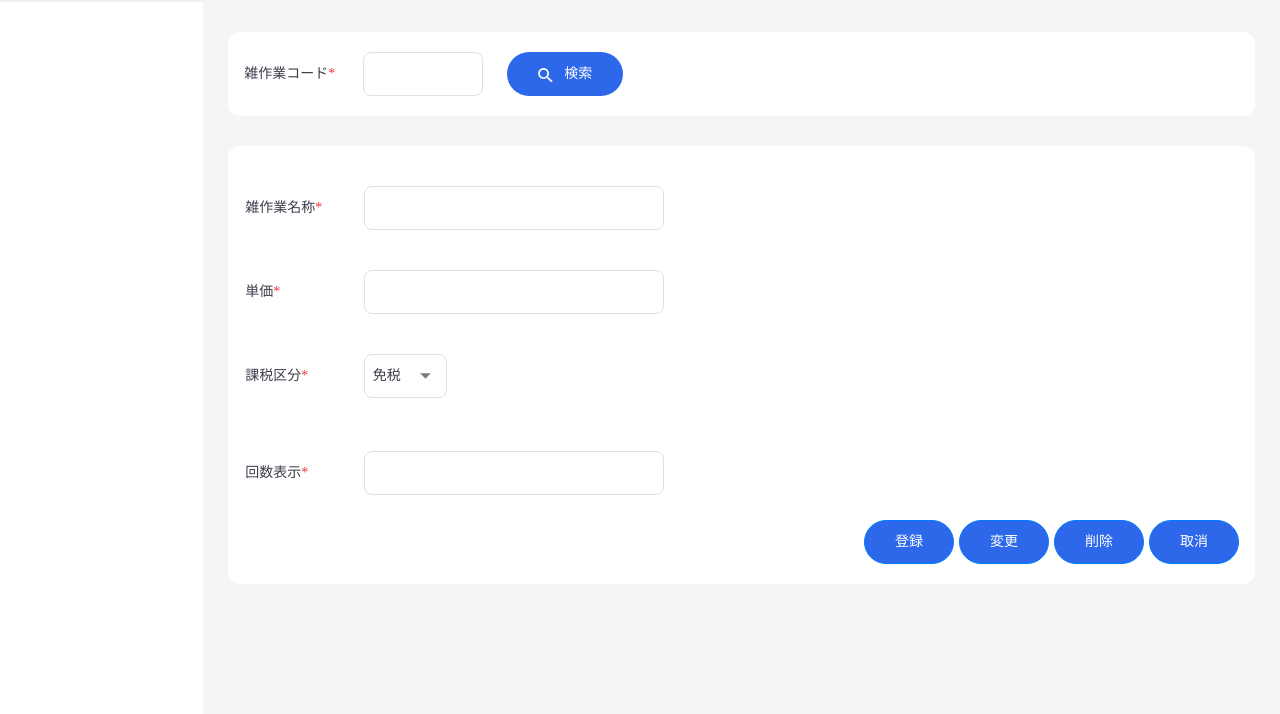
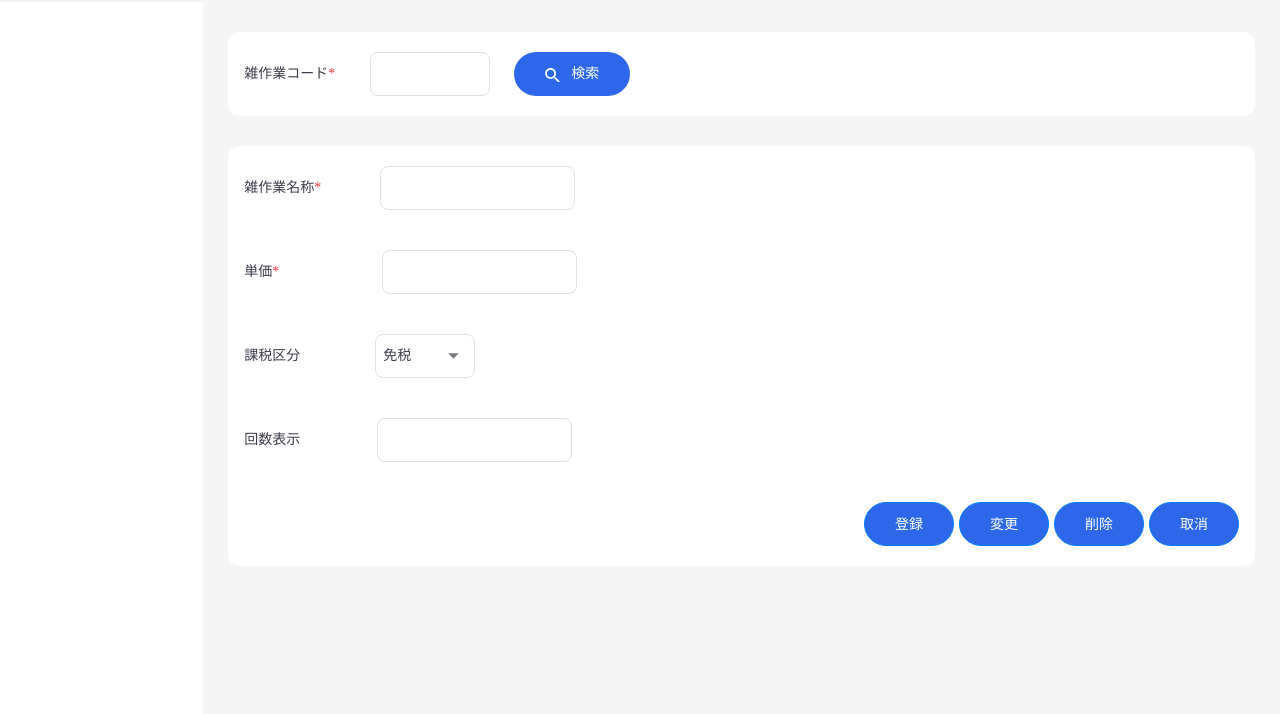
Before and after one commit to tranphuc200299/import, a Django app: template main/templates/menu/menu4/f_cfsc2300.html in a window 1280 px wide. Shown: the part 70-784 px from the top of the page. Run offline with Django 4.2, Linux system fonts and the light colour scheme; the template is opened without the code that fills it, so the values that code supplies are empty; parts of the project's set-up code (start-up, migrations or seed data) failed here and were passed over; some libraries are stand-ins or nearby versions.

Commit message:
[Features/f_cfsc2300] fix code and test

```diff
--- a/main/static/css/styles.css
+++ b/main/static/css/styles.css
@@ -810,10 +810,3 @@
     font-size: 16px;
 }
 /*end css*/
-
-/* f_cfsc2300 */
-.form-inline .label-form-group {
-    width: 109px;
-    justify-content: left;
-}
-/* */
--- a/main/templates/includes/dropdownlist.html
+++ b/main/templates/includes/dropdownlist.html
@@ -19,13 +19,13 @@
         <option value="0" {% if cmb_ansendflg == "0" %}selected{% endif %}>ＮＡＣＣＳ送信対象</option>
         <option value="1" {% if cmb_ansendflg == "1" %}selected{% endif %}>ＮＡＣＣＳ送信対象外</option>
 {% elif id == "cmb_afksankbn" %}
-    <select tabindex="{{ tabIndex }}" class="{{ CssClass }} w-100" name="cmb_afksankbn" id="cmb_afksankbn"
+    <select tabindex="{{ tabIndex }}" title="{{Title}}" class="{{ class }}" name="cmb_afksankbn" id="cmb_afksankbn"
             {% if gSetField == "cmb_afksankbn" %}autofocus{% endif %}>
         <option value="0" {% if cmb_afksankbn == "0" %}selected{% endif %}>搬入日起算</option>
         <option value="1" {% if cmb_afksankbn == "1" %}selected{% endif %}>搬入日翌日起算</option>
     </select>
 {% elif id == "cmb_afcalc" %}
-    <select tabindex="{{ tabIndex }}" class="{{ CssClass }}" name="cmb_afcalc" id="cmb_afcalc"
+    <select tabindex="{{ tabIndex }}" title="{{Title}}" class="{{ class }}" name="cmb_afcalc" id="cmb_afcalc"
             {% if gSetField == "cmb_afcalc" %}autofocus{% endif %}>
         <option value="0" {% if cmb_afcalc == "0" %}selected{% endif %}>日祝除く</option>
         <option value="1" {% if cmb_afcalc == "1" %}selected{% endif %}>土日祝除く</option>
@@ -33,7 +33,7 @@
     </select>
 {% elif id == "cmb_ataxkbn" %}
     <select tabindex="{{ tabIndex }}" title="{{Title}}" class="{{ class }}" name="cmb_ataxkbn" id="cmb_ataxkbn"
-            {% if gSetField == "cmb_ataxkbn" %}autofocus{% endif %}>
+            {% if gSetField == "cmb_ataxkbn" %}autofocus{% endif %} style="width: {{ width }}px;">
         <option value="0" {% if cmb_ataxkbn == "0" %}selected{% endif %}>免税</option>
         <option value="1" {% if cmb_ataxkbn == "1" %}selected{% endif %}>非課税</option>
         <option value="2" {% if cmb_ataxkbn == "2" %}selected{% endif %}>課税 </option>
--- a/main/templates/menu/menu4/f_cfsc2300.html
+++ b/main/templates/menu/menu4/f_cfsc2300.html
@@ -9,59 +9,75 @@
         <div class="card">
             <div class="form-inline">
                 <div class="form-group form-group-seach">
-                    <label for="txt_azworkcd" class="label-form-group mr-3" tabIndex=4>雑作業コード <span
+                    <label for="txt_azworkcd" class="label-form-group mr-2" tabindex="3">雑作業コード <span
                             class="required">*</span></label>
-                    {% include "includes/textbox.html" with class="form-control" id="txt_azworkcd" name="txt_azworkcd" tabIndex=4  MaxLength=3 width="120" Change="True" Title="必須入力・雑作業 Code" %}
+                    {% include "includes/textbox.html" with class="form-control ml-5" id="txt_azworkcd" name="txt_azworkcd" tabIndex=4  MaxLength=3 width="120" Change="True" Title="必須入力・雑作業 Code" %}
                 </div>
-                {% include "includes/button.html" with name="action" id="cmd_search" class="btn btn-primary btn-search" TabIndex=5 htmlText='<i class="fa fa-search"></i> 検索' %}
+                {% include "includes/button.html" with name="action" id="cmd_search" class="btn btn-primary btn-search" tabIndex=5 htmlText='<i class="fa fa-search"></i> 検索' %}
             </div>
         </div>
         <div class="card">
-            <div class="form-horizontal">
             <div class="form-inline">
                 <div class="row">
-                        <div class="form-group">
-                            <label for="txt_azworknm" class="label-form-group mr-3" tabIndex=8>雑作業名称 <span
+                    <div class="col-12">
+                        <div class="form-group row pl-4">
+                            <div class="col-6">
+                                <label for="txt_azworknm" class="justify-content-start" tabindex="7">雑作業名称 <span
                                         class="required">*</span></label>
-                            {% include "includes/textbox.html" with class="form-control" id="txt_azworknm" name="txt_azworknm" tabIndex=8 MaxLength=25 width="300" Change="True" Title="必須入力" %}
-
+                            </div>
+                            <div class="col-6">
+                                {% include "includes/textbox.html" with class="form-control" id="txt_azworknm" name="txt_azworknm" tabIndex=8 MaxLength=25 Change="True" Title="必須入力" %}
                             </div>
                         </div>
-
+                    </div>
+                </div>
             </div>
             <div class="form-inline">
                 <div class="row">
-                        <div class="form-group">
-                            <label for="txt_itanka" class="label-form-group mr-3" tabIndex=11>単価 <span
+                    <div class="col-12">
+                        <div class="form-group row pl-4">
+                            <div class="col-6">
+                                <label for="txt_itanka" class="justify-content-start" tabindex="9">単価 <span
                                         class="required">*</span></label>
-                            {% include "includes/textbox.html" with class="form-control" id="txt_itanka" name="txt_itanka" tabIndex=11  MaxLength=10 width="300" Change="True" Title="必須入力" %}
-
                             </div>
-                    </div>
-
-                </div>
-                <div class="row">
-                    <div class="form-inline d-flex form-group col-lg-12">
-                        <label for="cmb_ataxkbn" class="label-form-group mr-3" tabIndex=12>課税区分 <span
-                                class="required">*</span>
-                        </label>
-                        {% include "includes/dropdownlist.html" with class="form-control col-lg-1" id="cmb_ataxkbn" name="cmb_ataxkbn" tabIndex=12  Change="True" Title="必須入力" %}
-                    </div>
-                </div>
-                <div class="row">
-                    <div class="form-inline mb-2">
-                        <div class="form-group">
-                            <label for="txt_akaisu" class="label-form-group mr-3" tabIndex=14>回数表示 <span
-                                    class="required">*</span></label>
-                            {% include "includes/textbox.html" with class="form-control" id="txt_akaisu" name="txt_akaisu" tabIndex=14  MaxLength=5 width="300" Change="True" Title="必須入力" %}
-
+                            <div class="col-6 pl-4">
+                                {% include "includes/textbox.html" with class="form-control" id="txt_itanka" name="txt_itanka" tabIndex=10  MaxLength=11 Change="True" LostFocus="True" Title="必須入力" %}
                             </div>
                         </div>
                     </div>
-
-
+                </div>
+            </div>
+            <div class="form-inline">
+                <div class="row">
+                    <div class="col-12">
+                        <div class="form-group row pl-4">
+                            <div class="col-6">
+                                <label for="cmb_ataxkbn" class="justify-content-start" tabindex="11">課税区分</label>
+                            </div>
+                            <div class="col-6 pl-2">
+                                {% include "includes/dropdownlist.html" with class="form-control ml-5" id="cmb_ataxkbn" name="cmb_ataxkbn" tabIndex=12  Change="True" Title="必須入力" width="100" %}
+                            </div>
+                        </div>
+                    </div>
+                </div>
+            </div>
+            <div class="form-inline">
+                <div class="row">
+                    <div class="col-12">
+                        <div class="form-group row pl-4">
+                            <div class="col-6">
+                                <label for="txt_akaisu" class="justify-content-start" tabindex="13">回数表示 </label>
+                            </div>
+                            <div class="col-6 pl-2">
+                                {% include "includes/textbox.html" with class="form-control" id="txt_akaisu" name="txt_akaisu" tabIndex=14  MaxLength=5 Change="True" Title="必須入力" %}
+                            </div>
+                        </div>
+                    </div>
+                </div>
+            </div>
+            <div class="form-inline justify-content-end">
                 <div class="row btn-footer">
-                    <div class="col-12 d-flex">
+                    <div class="col-12 d-flex ">
                         {% include "includes/button.html" with name="action" id="cmd_entry" class="btn btn-primary " Text="登録" tabIndex=15 IsEnable=cmd_entry_enable %}
                         {% include "includes/button.html" with name="action" id="cmd_change" class="btn btn-primary" Text="変更" tabIndex=16 IsEnable=cmd_change_enable %}
                         {% include "includes/button.html" with name="action" id="cmd_delete" class="btn btn-primary" Text="削除" tabIndex=17 IsEnable=cmd_delete_enable %}
@@ -70,9 +86,7 @@
                 </div>
             </div>
         </div>
-
     </form>
-
 {% endblock main %}
 
 {% block js %}
--- a/main/urls.py
+++ b/main/urls.py
@@ -12,6 +12,6 @@
     path("f_cfsc0900/", views.menu4.f_cfsc0900, name="f_cfsc0900"),
     path("f_cfsc1500/", views.menu4.f_cfsc1500, name="f_cfsc1500"),
     path("f_cfsc2700/", views.menu4.f_cfsc2700, name="f_cfsc2700"),
-    path("f_cfsc2100/", views.menu4.f_cfsc2100, name="f_cfsc2100")
+    path("f_cfsc2100/", views.menu4.f_cfsc2100, name="f_cfsc2100"),
     path("f_cfsc2300/", views.menu4.f_cfsc2300, name="f_cfsc2300"),
 ]
--- a/main/views/menu4/__init__.py
+++ b/main/views/menu4/__init__.py
@@ -7,6 +7,5 @@
 from .f_cfsc2700 import *
 from .f_cfsc0900 import *
 from .f_cfsc2300 import *
-
 from .f_cfsc1500 import *
 from .f_cfsc2100 import *
```
Also changed, not shown: main/views/menu4/f_cfsc2300.py (+45 -27 lines). Lines whose indentation alone changed are shown as unchanged.
